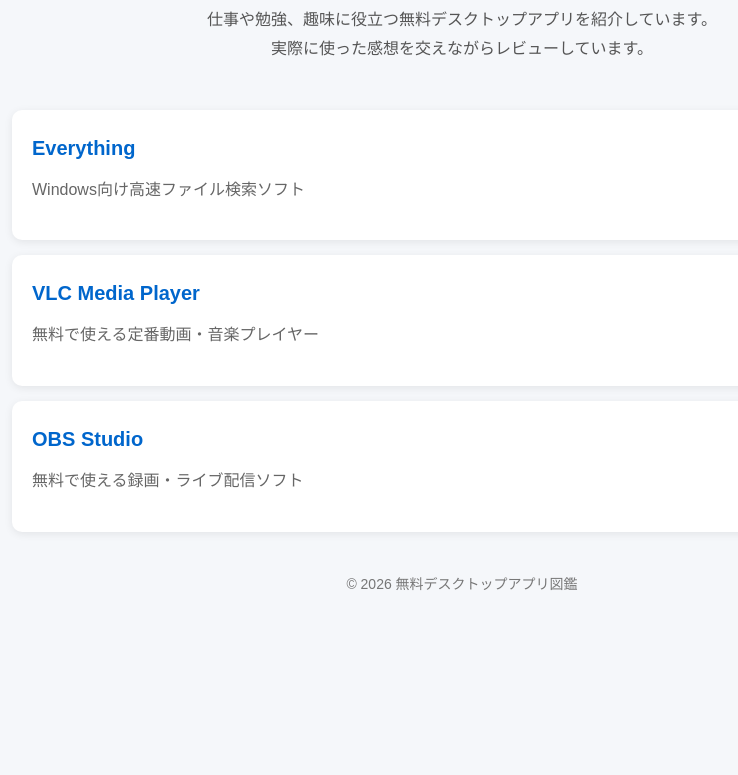
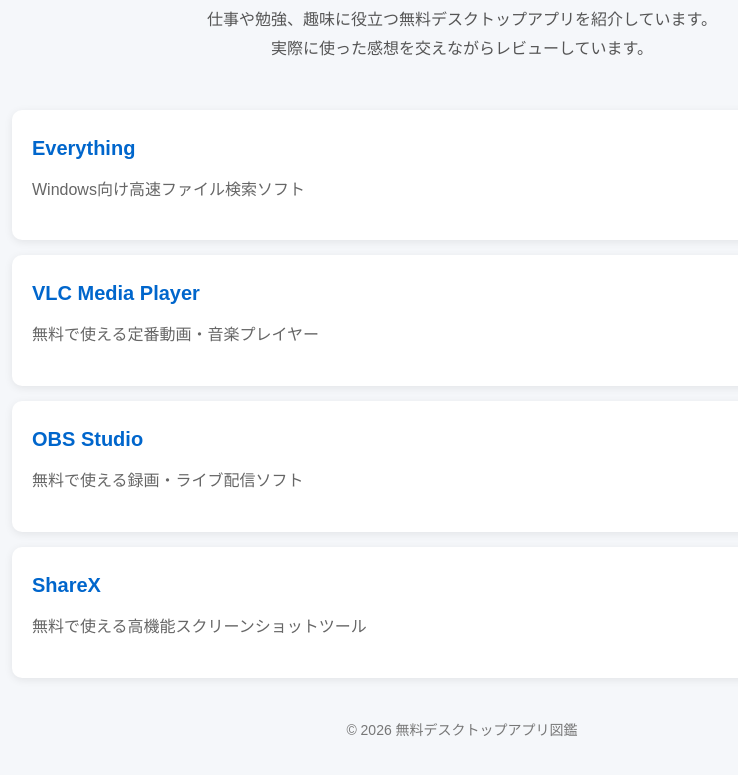
Before and after one commit to appguide-2606/appguide-2606.github.io, a plain HTML site: page index.html in a window 1280 px wide. Shown: the part 139-914 px from the top of the page, without its empty margins (178-916 px from the left). Before the commit the page ends 800 px from the top, so only its background shows below. Drawn offline with Linux system fonts and the light colour scheme.

Commit message:
Update index.html

```diff
--- a/index.html
+++ b/index.html
@@ -83,6 +83,11 @@ footer{
 <p>無料で使える録画・ライブ配信ソフト</p>
 </div>
 
+<div class="card">
+<a href="apps/sharex.html">ShareX</a>
+<p>無料で使える高機能スクリーンショットツール</p>
+</div>
+
 <footer>
 <p>© 2026 無料デスクトップアプリ図鑑</p>
 </footer>
```
